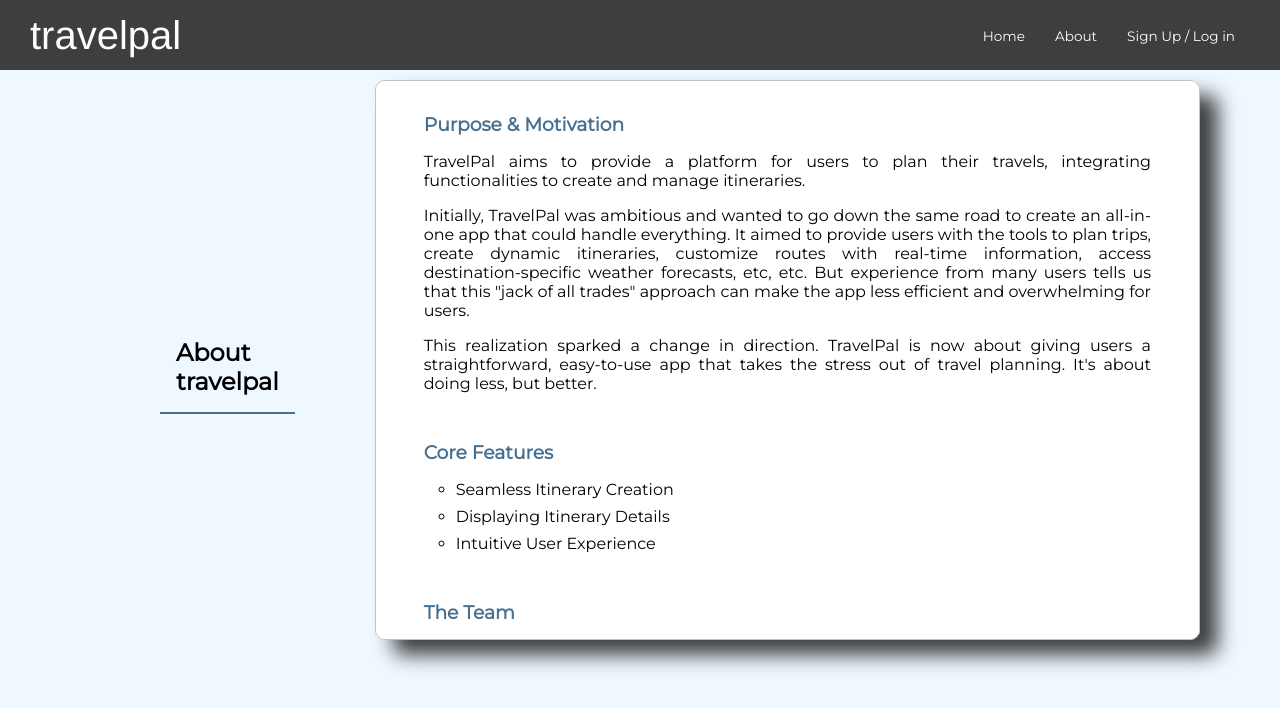
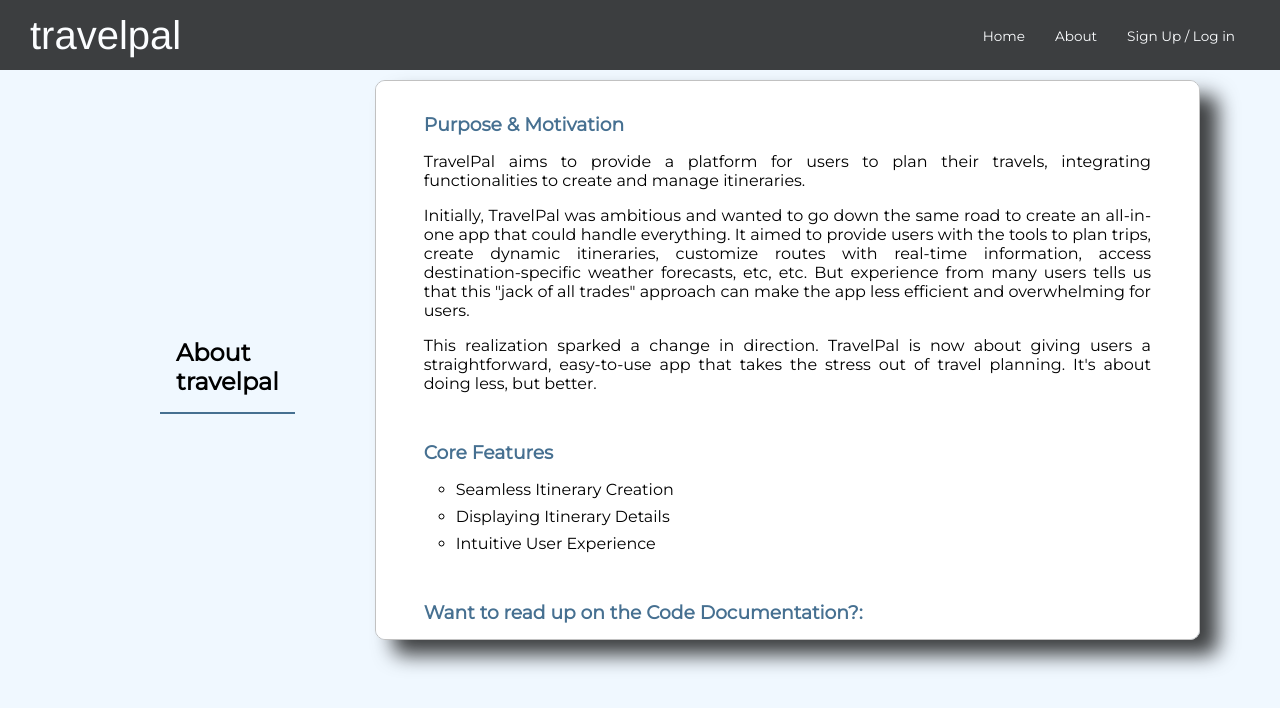
Before and after one commit to benb0201/FYP, a React (Create React App) app in the folder frontend/travelpal/: page /about in a window 1280 px wide. Shown: the top 708 px of the page. Built offline with nearby package versions, Linux system fonts and the light colour scheme; no server answers; a web font is replaced by a local one.

Commit message:
unnecesary

```diff
--- a/frontend/travelpal/src/components/common/About.jsx
+++ b/frontend/travelpal/src/components/common/About.jsx
@@ -36,10 +36,10 @@ const About = () => {
             <li>Intuitive User Experience</li>
           </ul>
         </section>
-        <section className={styles.aboutSection}>
+        {/* <section className={styles.aboutSection}>
           <h3>The Team</h3>
           <p>Benedict Obilom ...</p>
-        </section>
+        </section> */}
         <section className={styles.aboutSection}>
           <h3 className={styles.documentationHeader}>
             Want to read up on the Code Documentation?:
```
